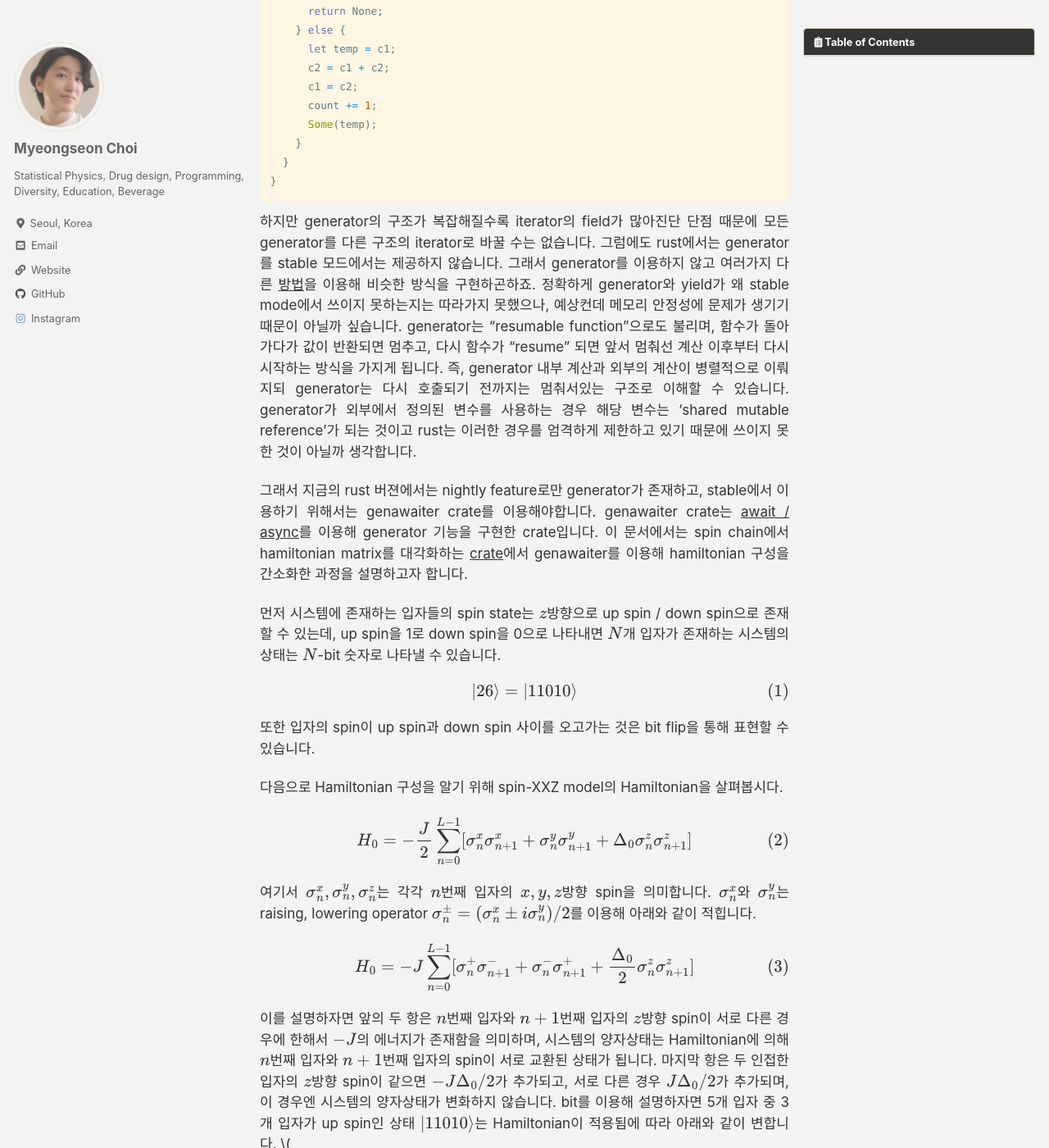
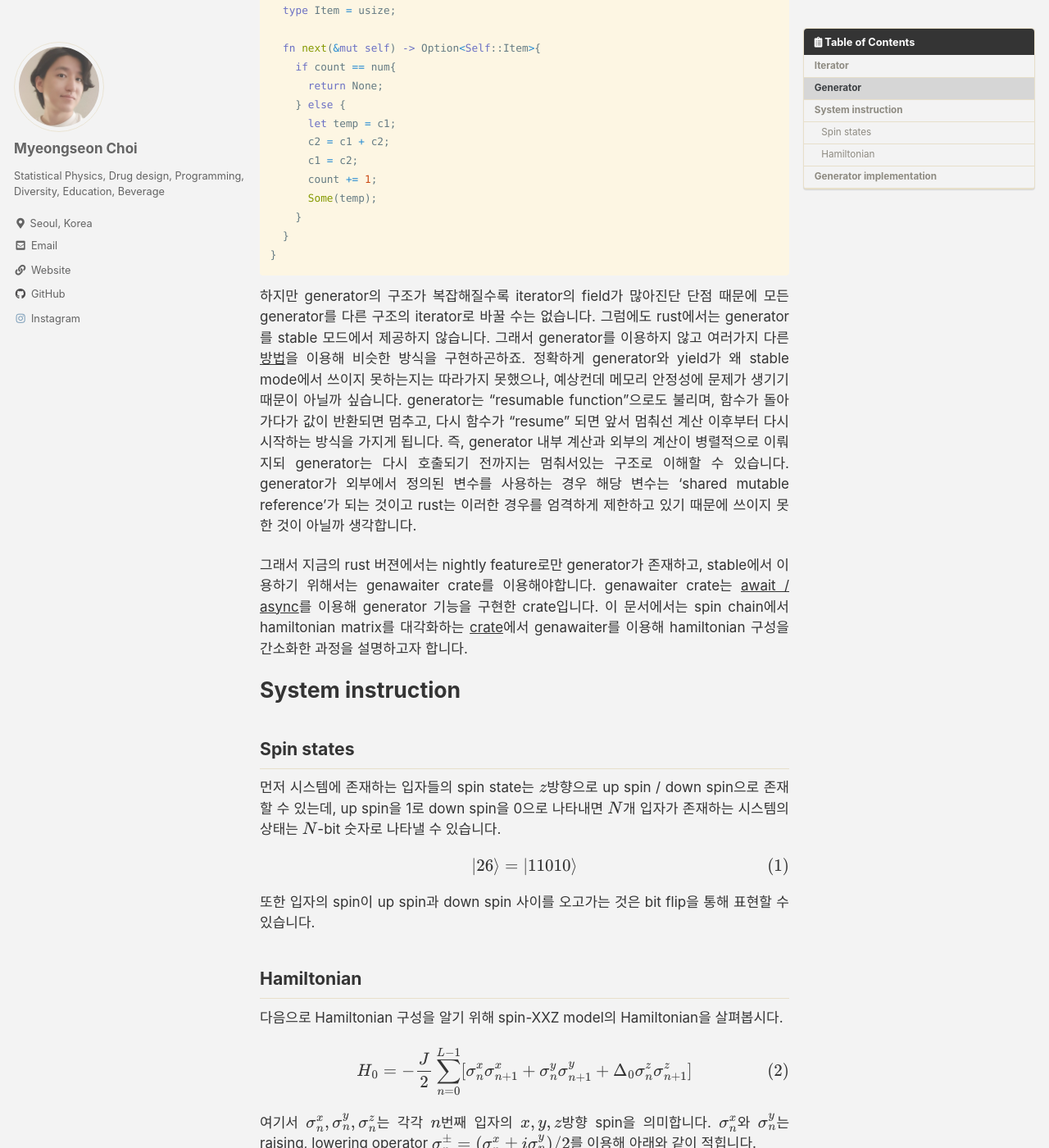
Before and after one commit to key262yek/key262yek.github.io, a Jekyll site: the page built from _posts/2021-12-30-Rust_generator_using_genawaiter.md, in a window 1280 px wide and 1400 px high, scrolled down 1859 px. Shown: the whole window at 82% size. Built offline with Jekyll 4.4.1, drawn with Linux system fonts in a browser that asks for light colours; cached includes are drawn as plain includes; nearby versions of some CDN libraries; some of the changed text lies outside the part shown.

Commit message:
add section

````diff
--- a/_posts/2021-12-30-Rust_generator_using_genawaiter.md
+++ b/_posts/2021-12-30-Rust_generator_using_genawaiter.md
@@ -14,6 +14,8 @@ toc_label: "Table of Contents"
 toc_icon: "fas fa-clipboard-list"
 toc_sticky: true
 ---
+
+# Iterator
 
 프로그래밍 언어에서 Iterator는 특정한 수열을 순차적으로 제공하는 type을 지칭합니다.
 예를 들어 주어진 array(혹은 vector)에 속한 값들을 index 순으로 제공하는 아래의 코드들 역시 iterator를 이용한 코드입니다.
@@ -43,6 +45,7 @@ impl Iterator for MyStruct{
 }
 ```
 
+# Generator
 Iterator를 만드는 여러가지 방법이 있지만, 다른 언어에는 있지만 stable rust에는 없는 방법이 있습니다.
 바로 yield를 이용한 Generator입니다.
 Generator는 특정한 연산을 연속적으로 수행하면서 도출되는 값들을 순차적으로 반환해주는 iterator입니다.
@@ -96,7 +99,7 @@ impl Iterator for FibIterator{
 ```
 
 하지만 generator의 구조가 복잡해질수록 iterator의 field가 많아진단 단점 때문에 모든 generator를 다른 구조의 iterator로 바꿀 수는 없습니다.
-그럼에도 rust에서는 generator를 stable 모드에서는 제공하지 않습니다.
+그럼에도 rust에서는 generator를 stable 모드에서 제공하지 않습니다.
 그래서 generator를 이용하지 않고 여러가지 다른 [방법]("https://stackoverflow.com/questions/16421033/lazy-sequence-generation-in-rust")을 이용해 비슷한 방식을 구현하곤하죠.
 정확하게 generator와 yield가 왜 stable mode에서 쓰이지 못하는지는 따라가지 못했으나, 예상컨데 메모리 안정성에 문제가 생기기 때문이 아닐까 싶습니다.
 generator는 "resumable function"으로도 불리며, 함수가 돌아가다가 값이 반환되면 멈추고, 다시 함수가 "resume" 되면 앞서 멈춰선 계산 이후부터 다시 시작하는 방식을 가지게 됩니다.
@@ -107,12 +110,15 @@ generator가 외부에서 정의된 변수를 사용하는 경우 해당 변수
 genawaiter crate는 [await / async](https://rust-lang.github.io/async-book/03_async_await/01_chapter.html)를 이용해 generator 기능을 구현한 crate입니다.
 이 문서에서는 spin chain에서 hamiltonian matrix를 대각화하는 [crate]("https://github.com/key262yek/exact_diagonalization")에서 genawaiter를 이용해 hamiltonian 구성을 간소화한 과정을 설명하고자 합니다.
 
+# System instruction
+## Spin states
 먼저 시스템에 존재하는 입자들의 spin state는 $z$방향으로 up spin / down spin으로 존재할 수 있는데, up spin을 1로 down spin을 0으로 나타내면 $N$개 입자가 존재하는 시스템의 상태는 $N$-bit 숫자로 나타낼 수 있습니다.
 \begin{equation}
     \ket{26} = \ket{11010}
 \end{equation}
 또한 입자의 spin이 up spin과 down spin 사이를 오고가는 것은 bit flip을 통해 표현할 수 있습니다.
 
+## Hamiltonian
 다음으로 Hamiltonian 구성을 알기 위해 spin-XXZ model의 Hamiltonian을 살펴봅시다.
 \begin{equation}
     H_0 = - \frac{J}{2} \sum_{n=0}^{L - 1}[\sigma_n^x \sigma^x_{n+1} + \sigma_n^y \sigma^y_{n+1} + \Delta_0 \sigma_n^z \sigma^z_{n+1}]
@@ -133,6 +139,8 @@ $$
 $$
 $H_0$의 행렬 표현에서 $i,j$ 요소는 $\bra{i}H_0\ket{j}$로 주어지며, 이를 구하기 위해서는 숫자 $j$가 주어졌을 때 $H_{0, ij}$가 $0$이 되지 않는 $i$를 출력해줄 수 있어야합니다.
 바로 이 지점이 generator를 이용하고자 하는 부분입니다.
+
+# Generator implementation
 숫자 $j$가 들어왔을 때 $i$와 $H_{0, ij}$ 값을 계속 내뱉는 generator를 만들어봅시다.
 
 ```rust
````
